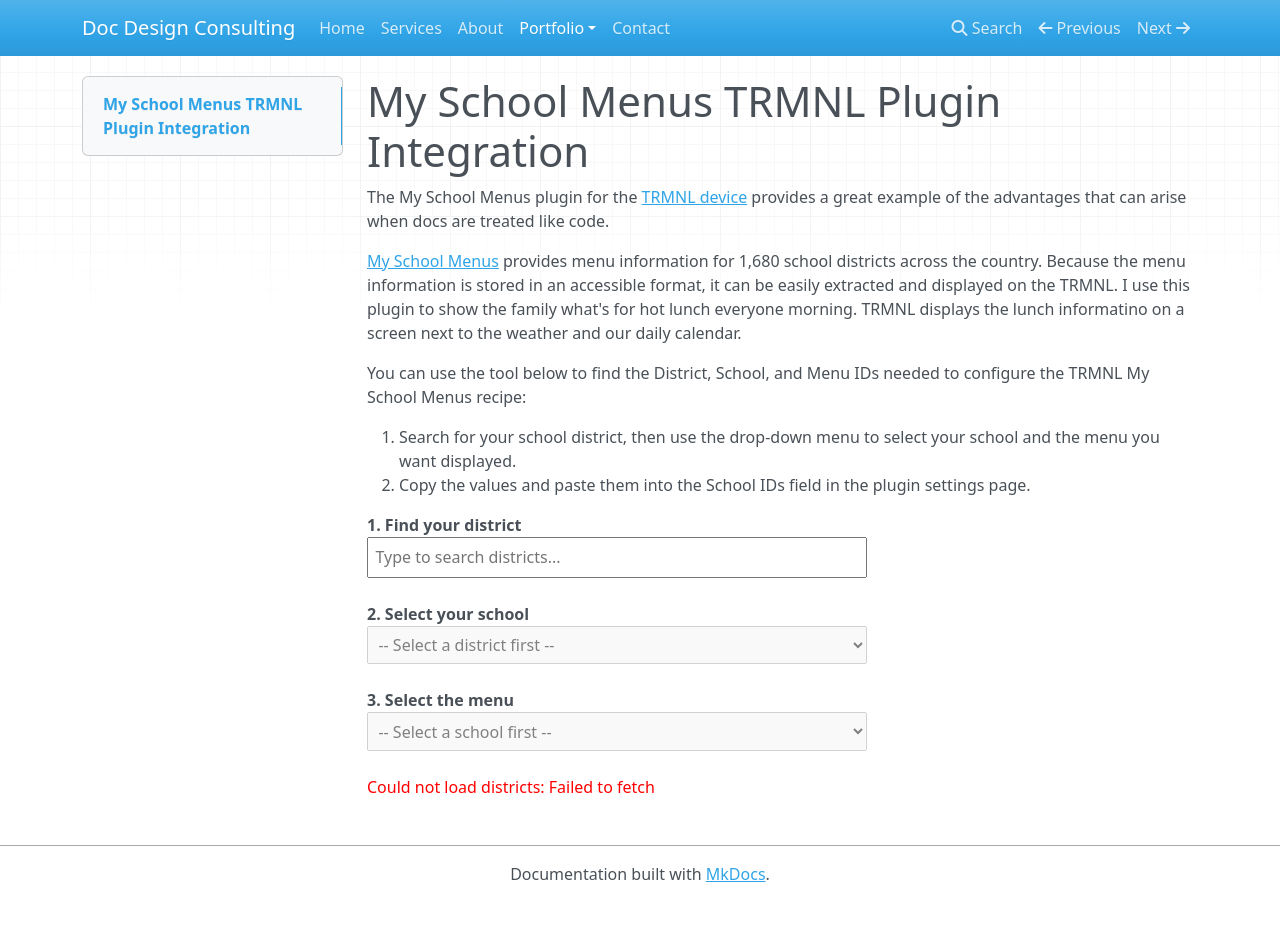
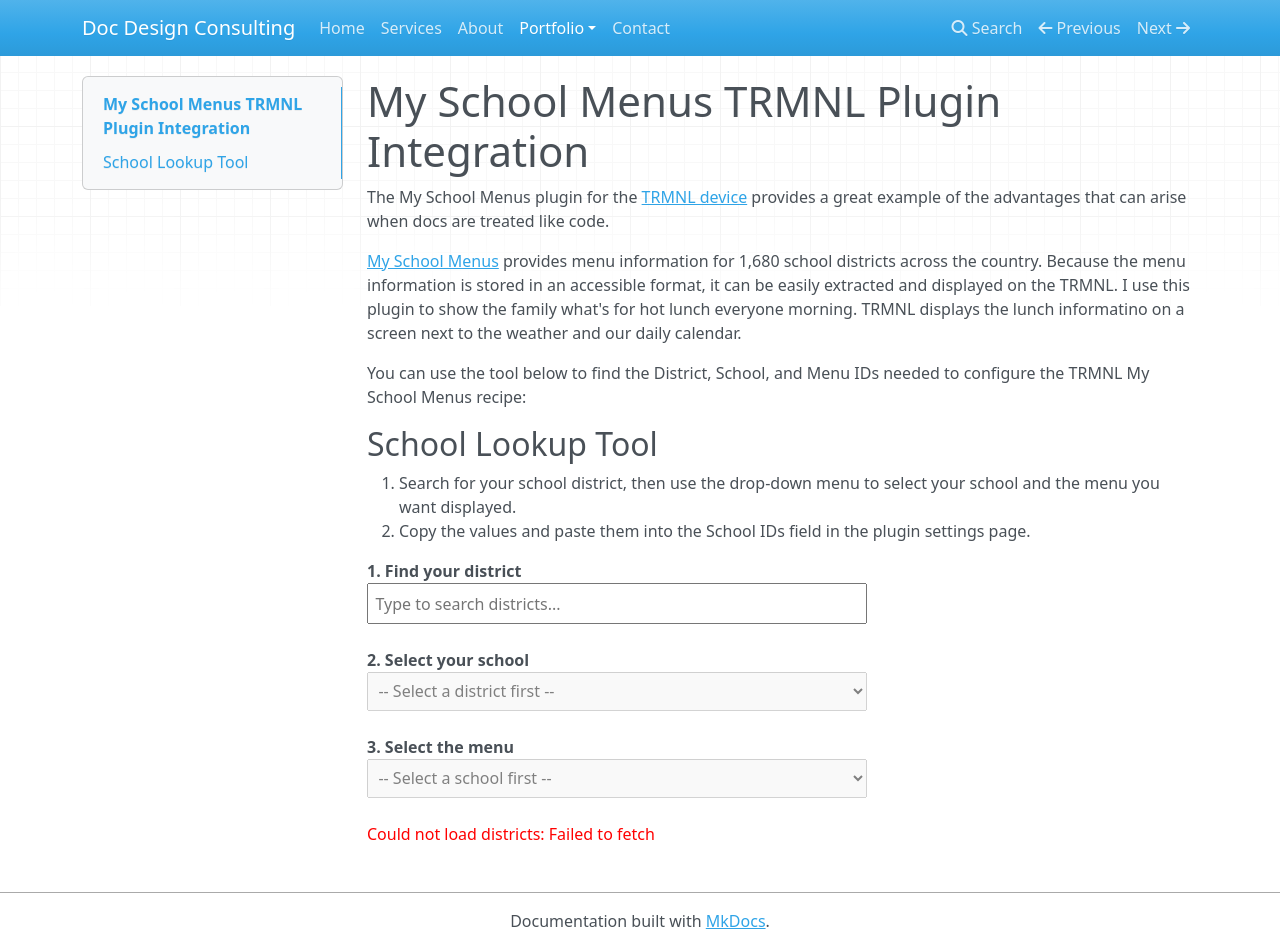
Before and after one commit to jw-docs-4644/doc-design, an MkDocs documentation site: the page built from docs/portfolio/trmnl-msm/index.md, in a window 1280 px wide and 949 px high. Built offline with MkDocs 1.6.1, drawn with Linux system fonts in a browser that asks for light colours; nearby versions of some CDN libraries; some of the changed lines change nothing that is shown.

Commit message:
tweaks to TRML page

```diff
--- a/docs/portfolio/trmnl-msm/index.md
+++ b/docs/portfolio/trmnl-msm/index.md
@@ -5,6 +5,8 @@
 [My School Menus](https://myschoolmenus.com) provides menu information for 1,680 school districts across the country. Because the menu information is stored in an accessible format, it can be easily extracted and displayed on the TRMNL. I use this plugin to show the family what's for hot lunch everyone morning. TRMNL displays the lunch informatino on a screen next to the weather and our daily calendar.
 
 You can use the tool below to find the  District, School, and Menu IDs needed to configure the TRMNL My School Menus recipe:
+
+## School Lookup Tool
 
 1. Search for your school district, then use the drop-down menu to select your school and the menu you want displayed.
 2. Copy the values and paste them into the School IDs field in the plugin settings page.
--- a/mkdocs.yml
+++ b/mkdocs.yml
@@ -24,7 +24,7 @@
 #      - Publishing Documentation: portfolio/canvas-docs-as-code-public/PUBLISH_DOCUMENTATION.md
 #      - Ideas: portfolio/canvas-docs-as-code-public/IDEAS.md
     - TRMNL My School Menus:
-      - Overview and School Menu Lookup Tool: portfolio/trmnl-msm/index.md
+      - Overview: portfolio/trmnl-msm/index.md
     - Intervals.icu:
       - Overview: portfolio/intervals-icu/index.md
       - How-To:
```
